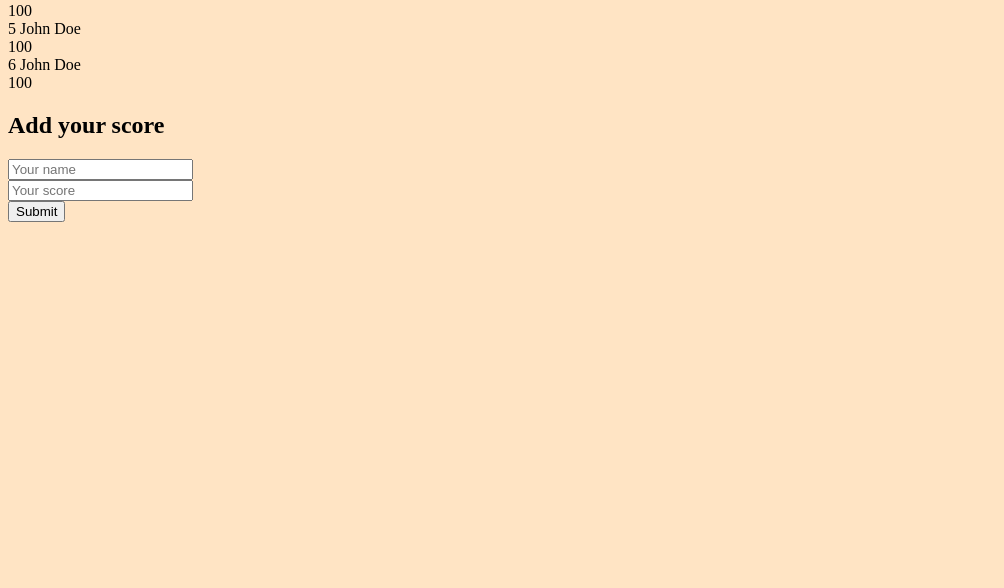
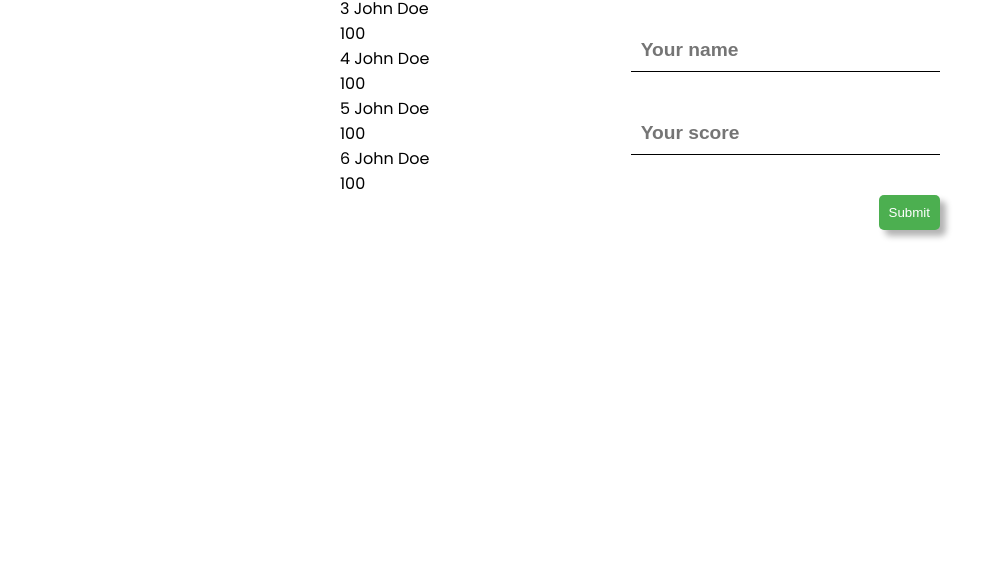
Before and after one commit to topeogunleye/leaderboard, a website built with webpack: page src/index.html in a window 1280 px wide. Shown: the part 212-800 px from the top of the page, without its empty margins (0-1004 px from the left). Built offline with nearby package versions, Linux system fonts and the light colour scheme.

Commit message:
Add minimum styling(to make layout)

```diff
--- a/src/style.scss
+++ b/src/style.scss
@@ -1,3 +1,60 @@
-body {
-  background-color: bisque;
+@import url('https://fonts.googleapis.com/css2?family=Poppins:ital,wght@0,100;0,200;0,300;0,400;0,500;0,600;0,700;1,100;1,200;1,300;1,400;1,500;1,600;1,700&display=swap');
+
+.main {
+  font-family: 'Poppins', sans-serif;
+  .form {
+    display: grid;
+    place-items: center;
+    padding: 100px 0;
+
+    h2 {
+      font-size: 2.5rem;
+      font-weight: bold;
+      margin-bottom: 20px;
+    }
+
+    .form-group {
+      display: grid;
+      grid-template-columns: 1fr;
+      grid-gap: 20px;
+      margin-bottom: 20px;
+
+      input {
+        border: none;
+        border-bottom: 1px solid #000;
+        padding: 10px;
+        font-size: 1.2rem;
+        font-weight: bold;
+        background: transparent;
+        outline: none;
+        color: #000;
+        transition: 0.3s;
+
+        &:focus {
+          border-bottom: 1px solid #000;
+        }
+      }
+    }
+
+    .btn-submit {
+      float: right;
+      box-shadow: 6px 6px 6px rgba(0, 0, 0, 0.3);
+      background-color: #4caf50;
+      color: #fff;
+      border-radius: 5px;
+      padding: 10px;
+      margin-top: 20px;
+      border: none;
+    }
+  }
 }
+
+@media screen and (min-width: 768px) {
+  .main {
+    display: flex;
+    max-width: 600px;
+    margin: auto;
+    justify-content: space-between;
+
+  }
+}
```
